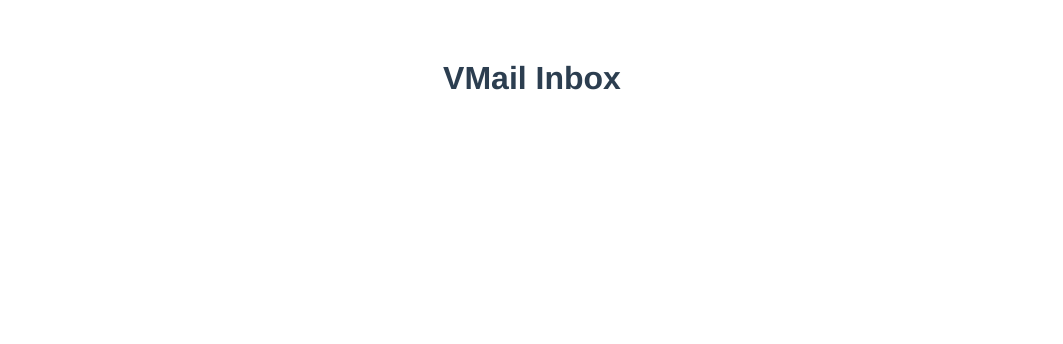
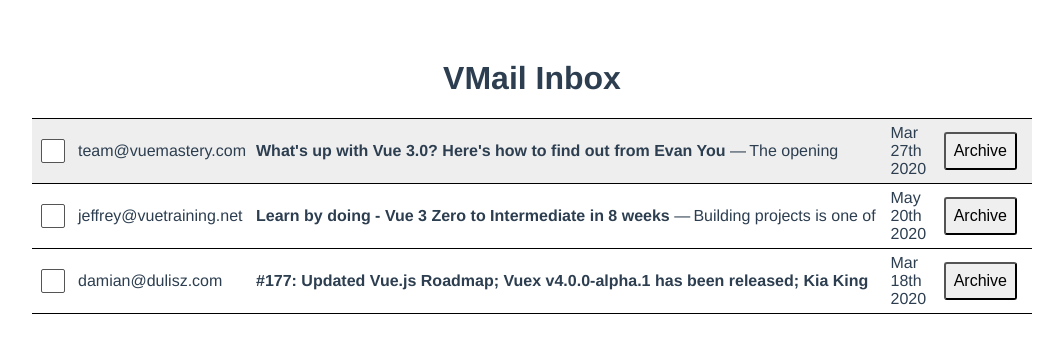
Before and after one commit to intknwn/vue-mail, a Vue app: page / in a window 1280 px wide. Shown: the top 344 px of the page, without its empty margins (108-1171 px from the left). Built offline with nearby package versions, Linux system fonts and the light colour scheme.

Commit message:
feat: add mail table

```diff
--- a/src/App.vue
+++ b/src/App.vue
@@ -1,53 +1,19 @@
 <template>
   <h1>VMail Inbox</h1>
+
+  <Suspense>
+    <MailTable />
+    <template #fallback>Loading...</template>
+  </Suspense>
 </template>
 
 <script>
-
+import MailTable from "@/components/MailTable";
 export default {
-  name: 'App',
-  data(){
-    return {
-      "emails": [
-        {
-          "id": 1,
-          "from": "team@vuemastery.com",
-          "subject": "What's up with Vue 3.0? Here's how to find out from Evan You",
-          "body": "The opening keynote of VueConf US this year was Evan You (the creator of Vue), giving his State of the Vuenion address. He walked us through the journey of getting Vue 3 from a prototype to a reality the past year. He also dove into Vue's overall growth in the community.",
-          "sentAt": "2020-03-27T18:25:43.511Z",
-          "archived": false,
-          "read": true
-        },
-        {
-          "id": 2,
-          "from": "jeffrey@vuetraining.net",
-          "subject": "Learn by doing - Vue 3 Zero to Intermediate in 8 weeks",
-          "body": "Building projects is one of the most effective ways to learn - and _the_ most effective way _remember_ what you've learned - but it can be frustrating.\n\nThis 8-week course takes the pain out of 'learning by doing'.\n\nEach week we give you\n\n* a project that will grow your skills without overwhelming you\n* links to hand-picked resources, such as Vue Mastery videos, that share the knowledge you'll need for the project (no more useless rabbit holes)\n* answers to any and all questions you have while working\n* feedback on your completed code (so you're only learning good habits)\n\nOur instructors are standing by to answer your questions.\n\nReady to learn?",
-          "sentAt": "2020-05-20T18:25:43.511Z",
-          "archived": false,
-          "read": false
-        },
-        {
-          "id": 3,
-          "from": "damian@dulisz.com",
-          "subject": "#177: Updated Vue.js Roadmap; Vuex v4.0.0-alpha.1 has been released; Kia King Ishii join the core team; Nuxt v2.12 released; Videos from Vue.js Amsterdam 2020 are here!",
-          "body": "First of all, lets congratulate Kia King Ishii on joining the Vue.js core team! 🎉 He has been doing an incredible job building vuex-orm and will now focus on working on the next versions of Vuex.\n\nSpeaking of which – Vuex v4.0.0-alpha.1 has just been released! This is the version of Vuex that will work with Vue 3.0 but keep the familiar API you know from the current version.",
-          "sentAt": "2020-03-18T18:25:43.511Z",
-          "archived": false,
-          "read": false
-        },
-        {
-          "id": 4,
-          "from": "anthony@vuejsdevelopers.com",
-          "subject": "'Vue 3 Release Roadmap' + 6 more must-read articles from this week",
-          "body": "Newsletter Issue #161",
-          "sentAt": "2020-03-24T18:25:43.511Z",
-          "archived": true,
-          "read": false
-        }
-      ]
-    }
-  }
+  name: "App",
+  components: {
+    MailTable,
+  },
 };
 </script>
 
@@ -86,12 +52,12 @@
   cursor: pointer;
 }
 
-input[type='checkbox'] {
-  -webkit-appearance:none;
+input[type="checkbox"] {
+  -webkit-appearance: none;
   cursor: pointer;
-  width:24px;
-  height:24px;
-  background:white;
+  width: 24px;
+  height: 24px;
+  background: white;
   border-radius: 2px;
   border: 1px solid #555;
   position: relative;
@@ -99,11 +65,11 @@
   padding: 10px;
 }
 
-input[type='checkbox'].partial-check {
-  background: #ABC;
+input[type="checkbox"].partial-check {
+  background: #abc;
 }
 
-input[type='checkbox']:checked {
+input[type="checkbox"]:checked {
   background: #679;
 }
 
@@ -113,7 +79,8 @@
 
 /* Modal */
 
-.modal, .overlay {
+.modal,
+.overlay {
   width: 100%;
   height: 100%;
   position: fixed;
@@ -150,7 +117,7 @@
   border-collapse: collapse;
 }
 .mail-table tr.read {
-  background-color: #EEE;
+  background-color: #eee;
 }
 .mail-table tr {
   height: 40px;
--- /dev/null
+++ b/src/components/MailTable.vue
@@ -0,0 +1,89 @@
+<template>
+  <table class="mail-table">
+    <tbody>
+      <tr
+        v-for="email in currentEmails"
+        :key="email.id"
+        :class="['clickable', { read: email.read }]"
+        @click="email.read = !email.read"
+      >
+        <td><input type="checkbox" /></td>
+        <td>{{ email.from }}</td>
+        <td>
+          <p>
+            <strong>{{ email.subject }}</strong> — {{ email.body }}
+          </p>
+        </td>
+        <td>{{ formatDate(email.sentAt) }}</td>
+        <td><button @click="email.archived = true">Archive</button></td>
+      </tr>
+    </tbody>
+  </table>
+</template>
+
+<script>
+import { ref } from "vue";
+import { format } from "date-fns";
+
+export default {
+  async setup() {
+    const emails = ref([
+      {
+        id: 1,
+        from: "team@vuemastery.com",
+        subject: "What's up with Vue 3.0? Here's how to find out from Evan You",
+        body: "The opening keynote of VueConf US this year was Evan You (the creator of Vue), giving his State of the Vuenion address. He walked us through the journey of getting Vue 3 from a prototype to a reality the past year. He also dove into Vue's overall growth in the community.",
+        sentAt: "2020-03-27T18:25:43.511Z",
+        archived: false,
+        read: true,
+      },
+      {
+        id: 2,
+        from: "jeffrey@vuetraining.net",
+        subject: "Learn by doing - Vue 3 Zero to Intermediate in 8 weeks",
+        body: "Building projects is one of the most effective ways to learn - and _the_ most effective way _remember_ what you've learned - but it can be frustrating.\n\nThis 8-week course takes the pain out of 'learning by doing'.\n\nEach week we give you\n\n* a project that will grow your skills without overwhelming you\n* links to hand-picked resources, such as Vue Mastery videos, that share the knowledge you'll need for the project (no more useless rabbit holes)\n* answers to any and all questions you have while working\n* feedback on your completed code (so you're only learning good habits)\n\nOur instructors are standing by to answer your questions.\n\nReady to learn?",
+        sentAt: "2020-05-20T18:25:43.511Z",
+        archived: false,
+        read: false,
+      },
+      {
+        id: 3,
+        from: "damian@dulisz.com",
+        subject:
+          "#177: Updated Vue.js Roadmap; Vuex v4.0.0-alpha.1 has been released; Kia King Ishii join the core team; Nuxt v2.12 released; Videos from Vue.js Amsterdam 2020 are here!",
+        body: "First of all, lets congratulate Kia King Ishii on joining the Vue.js core team! 🎉 He has been doing an incredible job building vuex-orm and will now focus on working on the next versions of Vuex.\n\nSpeaking of which – Vuex v4.0.0-alpha.1 has just been released! This is the version of Vuex that will work with Vue 3.0 but keep the familiar API you know from the current version.",
+        sentAt: "2020-03-18T18:25:43.511Z",
+        archived: false,
+        read: false,
+      },
+      {
+        id: 4,
+        from: "anthony@vuejsdevelopers.com",
+        subject: "'Vue 3 Release Roadmap' + 6 more must-read articles from this week",
+        body: "Newsletter Issue #161",
+        sentAt: "2020-03-24T18:25:43.511Z",
+        archived: true,
+        read: false,
+      },
+    ]);
+    await new Promise((resolve) => setTimeout(resolve, 2000));
+
+    return { emails };
+  },
+  methods: {
+    formatDate(date) {
+      return format(new Date(date), "MMM do yyyy");
+    },
+  },
+  computed: {
+    sortedEmails() {
+      return this.emails.sort((e1, e2) => e1.sentAt < e2.sentAt);
+    },
+    currentEmails() {
+      return this.sortedEmails.filter((e) => !e.archived);
+    },
+  },
+};
+</script>
+
+<style lang="scss" scoped></style>
```
